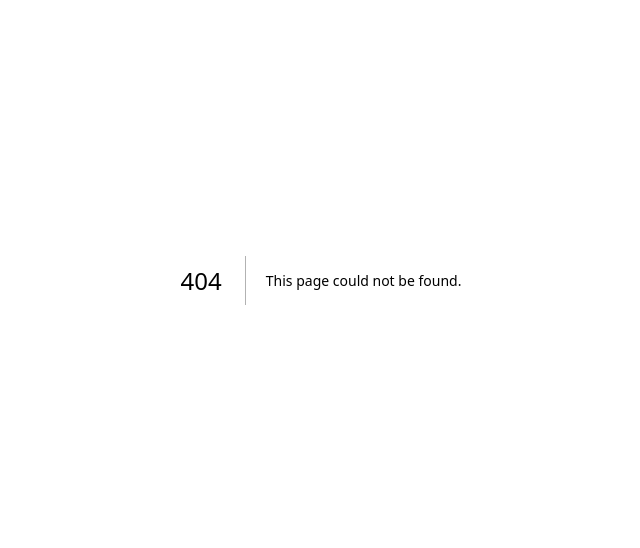
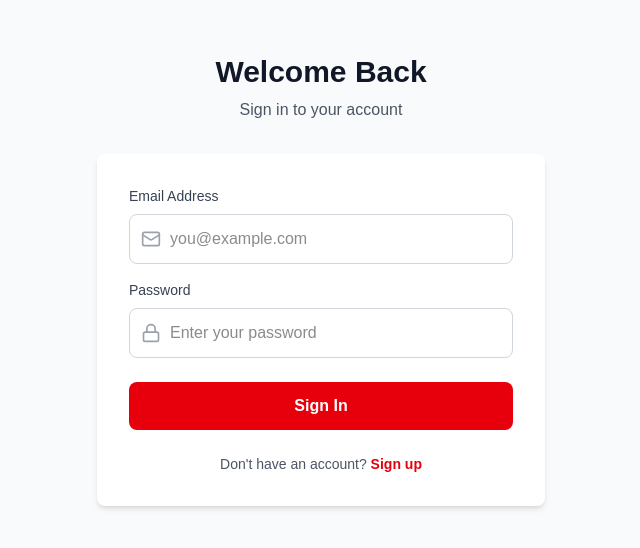
Before and after one commit to Am1rGhe/dydy-custom, a Next.js app: page /auth/login in a window 1280 px wide. Before the commit this address had no page. Shown: the part 120-668 px from the top of the page, without its empty margins (319-959 px from the left). Built offline with nearby package versions, Linux system fonts and the light colour scheme.

Commit message:
add login page

```diff
--- /dev/null
+++ b/app/auth/login/page.tsx
@@ -0,0 +1,156 @@
+"use client";
+import { createClientSupabase } from "@/lib/supabase/client";
+import { zodResolver } from "@hookform/resolvers/zod";
+import { Loader2, Lock, Mail } from "lucide-react";
+import Link from "next/link";
+import { useRouter } from "next/navigation";
+import { useState } from "react";
+import { useForm } from "react-hook-form";
+import { z } from "zod";
+
+// Setting up the login Schema
+const loginSchema = z.object({
+  email: z.string().email("Invalid email address"),
+  password: z.string().min(6, "Password must be at least 6 characters"),
+});
+
+type LoginFormData = z.infer<typeof loginSchema>;
+
+export default function LoginPage() {
+  const router = useRouter();
+  const [isLoading, setIsLoading] = useState(false);
+  const [error, setError] = useState<string | null>(null);
+
+  const {
+    register,
+    handleSubmit,
+    formState: { errors },
+  } = useForm<LoginFormData>({ resolver: zodResolver(loginSchema) });
+
+  const onSubmit = async (data: LoginFormData) => {
+    setIsLoading(true);
+    setError(null);
+    try {
+      const supabase = createClientSupabase();
+      const { error: authError } = await supabase.auth.signInWithPassword({
+        email: data.email,
+        password: data.password,
+      });
+      if (authError) {
+        setError(authError.message);
+        setIsLoading(false);
+        return;
+      }
+      router.push("/");
+      router.refresh();
+    } catch (err) {
+      setError("something went wrong. Please try again.");
+      setIsLoading(false);
+    }
+  };
+
+  return (
+    <div className="min-h-screen flex items-center justify-center bg-gray-50 py-12 px-4 sm:px-6 lg:px-8">
+      <div className="max-w-md w-full space-y-8">
+        {/* Header */}
+        <div className="text-center">
+          <h2 className="text-3xl font-bold text-gray-900">Welcome Back</h2>
+          <p className="mt-2 text-gray-600">Sign in to your account</p>
+        </div>
+
+        {/* Login form :  */}
+        <form
+          onSubmit={handleSubmit(onSubmit)}
+          className="mt-8 space-y-6 bg-white p-8 rounded-lg shadow-md"
+        >
+          {/* Display error */}
+          {error && (
+            <div className="bg-red-50 border border-red-200 text-red-700 px-4 py-3 rounded">
+              {error}
+            </div>
+          )}
+          <div className="space-y-4">
+            {/* Email input field */}
+            <div>
+              <label
+                htmlFor="email"
+                className="block text-sm font-medium text-gray-700 mb-2"
+              >
+                Email Address
+              </label>
+              <div className="relative">
+                <Mail className="absolute left-3 top-1/2 transform -translate-y-1/2 text-gray-400 w-5 h-5" />
+                <input
+                  {...register("email")}
+                  id="email"
+                  type="email"
+                  className="w-full pl-10 pr-4 py-3 border border-gray-300 rounded-lg focus:ring-2 focus:ring-red-500 focus:border-red-500 outline-none transition"
+                  placeholder="you@example.com"
+                />
+              </div>
+              {errors.email && (
+                <p className="mt-1 text-sm text-red-600">
+                  {errors.email.message}
+                </p>
+              )}
+            </div>
+
+            {/* Password input field */}
+            <div>
+              <label
+                htmlFor="password"
+                className="block text-sm font-medium text-gray-700 mb-2"
+              >
+                Password
+              </label>
+              <div className="relative">
+                <Lock className="absolute left-3 top-1/2 transform -translate-y-1/2 text-gray-400 w-5 h-5" />
+                <input
+                  type="password"
+                  {...register("password")}
+                  id="password"
+                  className="w-full pl-10 pr-4 py-3 border border-gray-300 rounded-lg focus:ring-2 focus:ring-red-500 focus:border-red-500 outline-none transition"
+                  placeholder="Enter your password"
+                />
+              </div>
+              {errors.password && (
+                <p className="mt-1 text-sm text-red-600">
+                  {errors.password.message}
+                </p>
+              )}
+            </div>
+          </div>
+
+          {/* Submit button */}
+          <button
+            type="submit"
+            disabled={isLoading}
+            className="w-full bg-red-600 hover:bg-red-700 text-white font-semibold py-3 px-4 rounded-lg transition-colors disabled:opacity-50 disabled:cursor-not-allowed flex items-center justify-center gap-2"
+          >
+            {isLoading ? (
+              <>
+                <Loader2 className="w-5 h-5 animate-spin" />
+                Signing in...
+              </>
+            ) : (
+              "Sign In"
+            )}
+          </button>
+
+          {/* Sign up link */}
+          <div className="text-center">
+            <p className="text-sm text-gray-600">
+              Don't have an account?{" "}
+              <Link
+                href="/auth/signup"
+                className="text-red-600 hover:text-red-700 font-semibold"
+              >
+                Sign up
+              </Link>
+            </p>
+          </div>
+        </form>
+      </div>
+    </div>
+  );
+}
```
